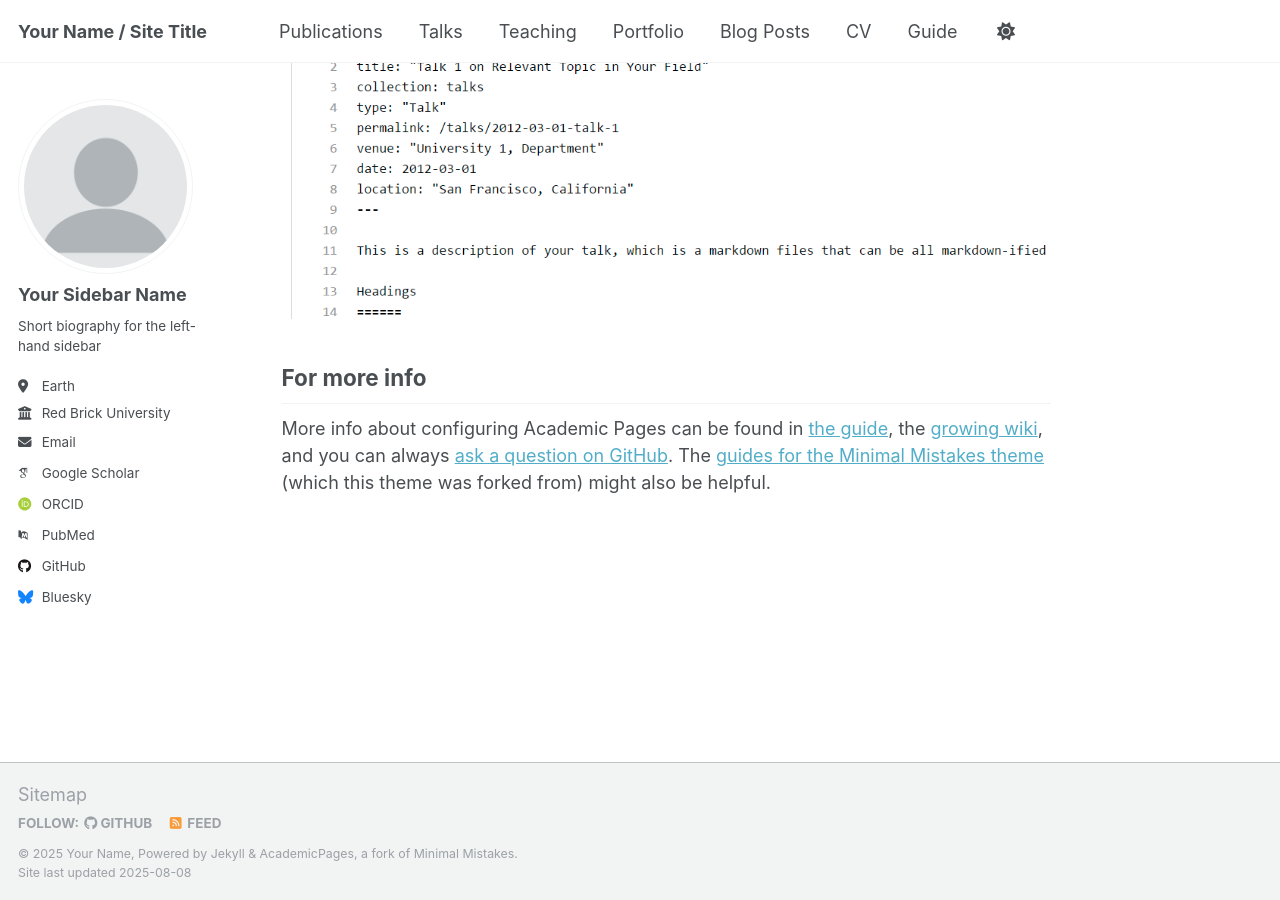
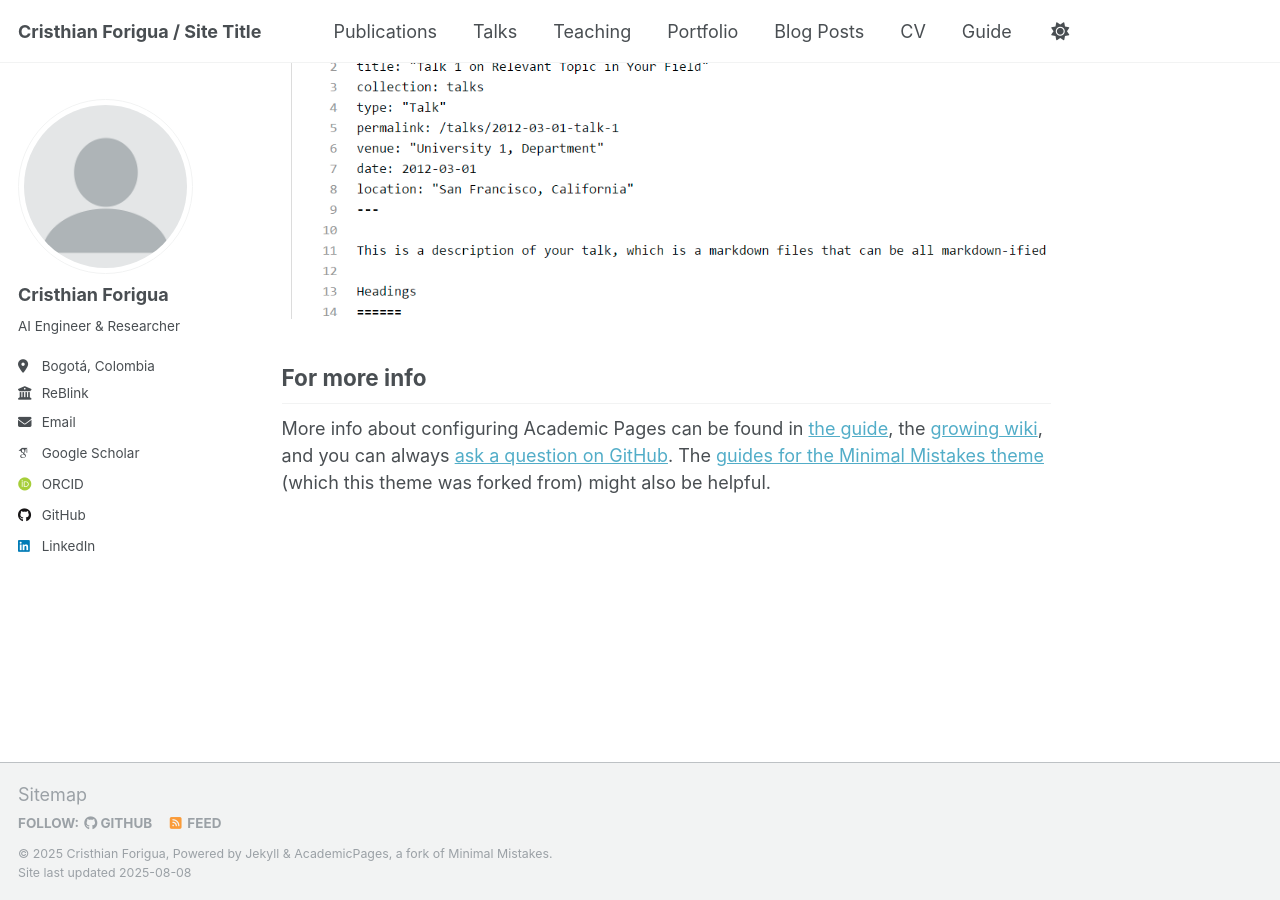
Before and after one commit to cdforigua05/cdforigua05.github.io, a Jekyll site: the page built from _pages/about.md, in a window 1280 px wide and 900 px high, scrolled down 2880 px. Built offline with Jekyll 4.4.1, drawn with Linux system fonts in a browser that asks for light colours; some web fonts are replaced; a script that is not in the unit is left out.

Commit message:
Initial Commit

```diff
--- a/_config.yml
+++ b/_config.yml
@@ -9,13 +9,13 @@
 # Basic Site Settings
 locale                   : "en-US"
 site_theme               : "default"
-title                    : "Your Name / Site Title"
+title                    : "Cristhian Forigua / Site Title"
 title_separator          : "-"
-name                     : &name "Your Name"
+name                     : &name "Cristhian Forigua"
 description              : &description "personal description"
-url                      : https://academicpages.github.io # the base hostname & protocol for your site e.g. "https://[your GitHub username].github.io" or if you already have some other page hosted on Github then use "https://[your GitHub username].github.io/[Your Repo Name]"
+url                      : https://cdforigua05.github.io/ # the base hostname & protocol for your site e.g. "https://[your GitHub username].github.io" or if you already have some other page hosted on Github then use "https://[your GitHub username].github.io/[Your Repo Name]"
 baseurl                  : "" # the subpath of your site, e.g. "/blog"
-repository               : "academicpages/academicpages.github.io"
+repository               : "cdforigua05/cdforigua05.github.io"
 
 # Site Author - The following control what appear as part of the author content on the side bar.
 #               If a field is blank the icon and link will not appear, otherwise it will be shown.
@@ -23,23 +23,23 @@ repository               : "academicpages/academicpages.github.io"
 author:
   # Biographic information
   avatar           : "profile.png"
-  name             : "Your Sidebar Name"
+  name             : "Cristhian Forigua"
   pronouns         : # example: "she/her"
-  bio              : "Short biography for the left-hand sidebar"
-  location         : "Earth"
-  employer         : "Red Brick University"
+  bio              : "AI Engineer & Researcher"
+  location         : "Bogotá, Colombia"
+  employer         : "ReBlink"
   uri              : # URL
-  email            : "none@example.org"
+  email            : "cd.forigua@uniandes.edu.co"
 
   # Academic websites
   academia         : # URL
   arxiv            : # URL - Update with the correct link to your profile
-  googlescholar    : "https://scholar.google.com/citations?user=PS_CX0AAAAAJ"
+  googlescholar    : "https://scholar.google.com/citations?user=zRFjbnYAAAAJ&hl=es"
   inspire-hep      : # URL
   impactstory      : # URL
-  orcid            : "http://orcid.org/yourorcidurl"
+  orcid            : "https://orcid.org/0000-0003-4472-1144"
   semantic         : # URL
-  pubmed           : "https://www.ncbi.nlm.nih.gov/pubmed/?term=john+snow"
+  pubmed           : #"https://www.ncbi.nlm.nih.gov/pubmed/?term=john+snow"
   researchgate     : # URL
   scopus           : # URL
 
@@ -47,13 +47,13 @@ author:
   bitbucket        : # Username - Update with your username on the site
   codepen          : # Username
   dribbble         : # Username
-  github           : "academicpages"
+  github           : "https://github.com/cdforigua05"
   kaggle           : # Username
   stackoverflow    : # User number or user number and name (i.e., use "1" or "1/jeff-atwood")
 
   # Social media
   artstation       : # Username
-  bluesky          : "bsky.app" # Replace this with you Bluesky username
+  bluesky          : #"bsky.app" # Replace this with you Bluesky username
   facebook         : # Username
   flickr           : # Username
   foursquare       : # Username
@@ -62,7 +62,7 @@ author:
   keybase          : # Username
   instagram        : # Username
   lastfm           : # Username
-  linkedin         : # Username
+  linkedin         : https://www.linkedin.com/in/crsithianforigua/?locale=en_US
   mastodon         : # URL
   medium           : # URL
   pinterest        : # Username
```
Also changed, not shown: 7 other files.
